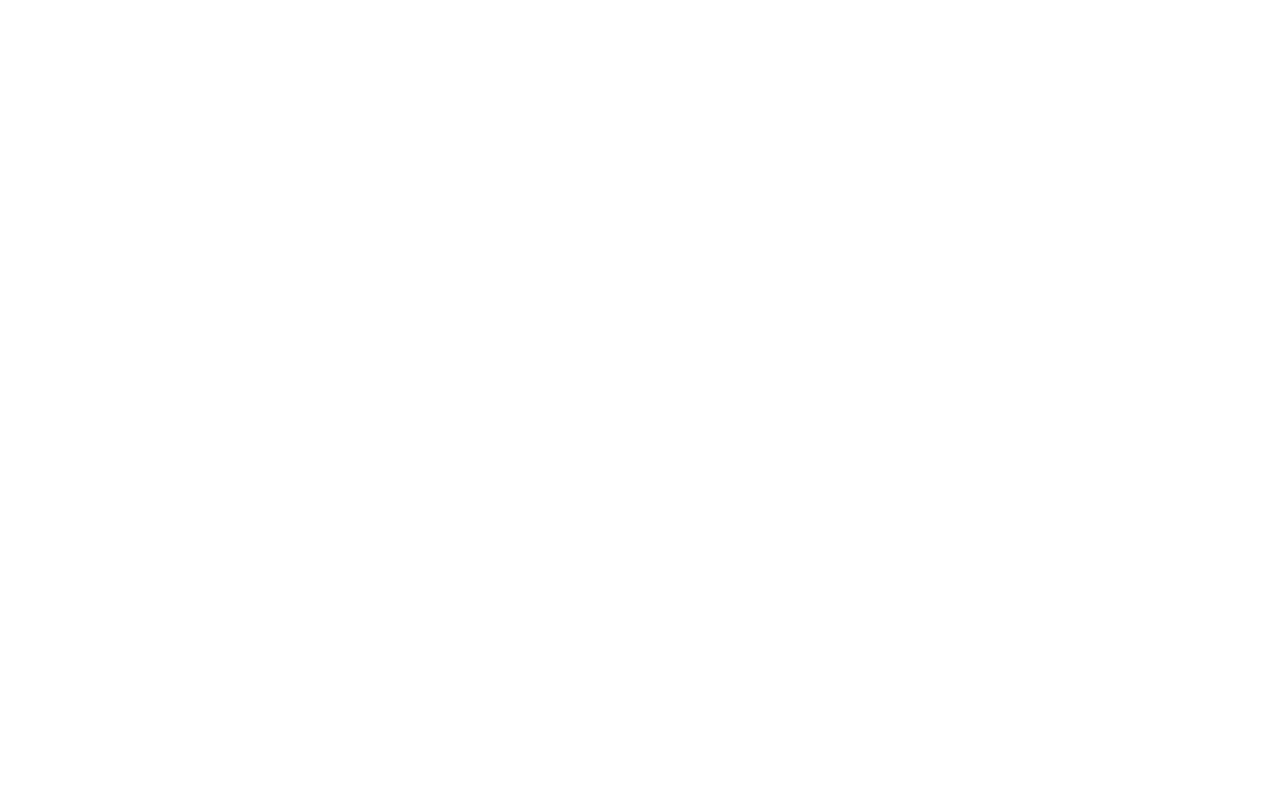
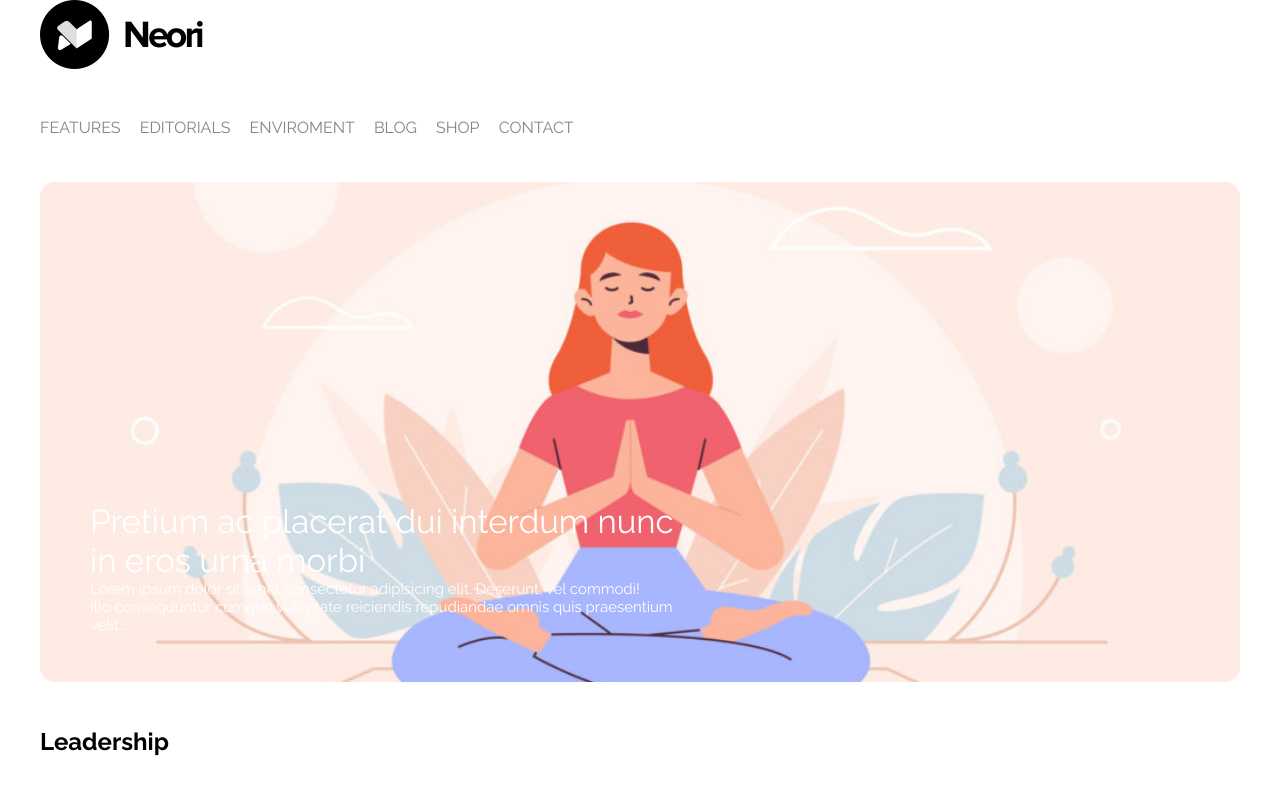
Before and after one commit to maldrek3103/htmlcss-wp, a plain HTML site: page index.html in a window 1280 px wide. Drawn offline with Linux system fonts and the light colour scheme.

Commit message:
Made header section

```diff
--- a/index.html
+++ b/index.html
@@ -5,12 +5,53 @@
     <meta charset="UTF-8">
     <meta http-equiv="X-UA-Compatible" content="IE=edge">
     <meta name="viewport" content="width=device-width, initial-scale=1.0">
+    <link rel="preconnect" href="https://fonts.gstatic.com">
+    <link href="https://fonts.googleapis.com/css2?family=Raleway:wght@100;200;300;400;500;600;700;800;900&display=swap"
+        rel="stylesheet">
     <link rel="stylesheet" href="style.css">
     <title>Neori</title>
 </head>
 
-<body>
+<body class="container">
 
+    <!-- Header -->
+    <header class="main-header">
+
+        <!-- Logo -->
+        <div class="logo">
+            <img src="./img/logo.png" alt="Neori">
+        </div>
+
+        <!-- Navbar -->
+        <nav id="navbar">
+            <ul>
+                <li><a href="#">Features</a></li>
+                <li><a href="#">Editorials</a></li>
+                <li><a href="#">Enviroment</a></li>
+                <li><a href="#">Blog</a></li>
+                <li><a href="#">Shop</a></li>
+                <li><a href="#">Contact</a></li>
+            </ul>
+        </nav>
+
+    </header>
+
+    <!-- Hero -->
+    <div class="hero">
+        <div class="hero-text">
+            <h1>Pretium ac placerat dui interdum nunc in eros urna morbi</h1>
+            <p>Lorem ipsum dolor sit amet consectetur adipisicing elit. Deserunt, vel commodi!<br> Illo consequuntur
+                cumque
+                voluptate reiciendis repudiandae omnis quis praesentium velit...</p>
+        </div>
+    </div>
+
+    <!-- Main -->
+    <div class="main">
+        <h2 class="main-header">Leadership</h2>
+    </div>
 </body>
 
+
+
 </html>
--- a/style.css
+++ b/style.css
@@ -4,6 +4,10 @@
     margin: 0;
     padding: 0;
     box-sizing: border-box;
+}
+
+body{
+    font-family: 'Raleway', sans-serif;
 }
 
 /* Utility */
@@ -15,6 +19,63 @@
 }
 
 .container{
-    max-width: 800px;
+    max-width: 1200px;
     margin: 0 auto;
 }
+
+a{
+    text-decoration: none;
+    color: #858585;
+}
+
+/* Header */
+.logo{
+    margin-bottom: 45px;
+}
+
+.logo img{
+    width: 163px;
+    height: 69px;
+}
+#navbar{
+    margin-bottom: 45px;
+}
+#navbar ul{
+    list-style-type: none;
+}
+
+ul li{
+    display: inline-block;
+    margin-right: 15px;
+    text-transform: uppercase;
+}
+
+/* Hero */
+
+.hero{
+    height: 500px;
+    width: 100%;
+    background-image: url(./img/banner.jpg);
+    background-repeat: no-repeat;
+    background-size: cover;
+    background-position: center;
+    border-radius: 15px;
+    padding: 320px 50px 70px 50px;
+    color: white;
+    margin-bottom: 45px;
+}
+
+.hero-text{
+    width: 600px;
+}
+
+.hero h1{
+    font-size: 33px;
+    font-weight: 400;
+}
+
+.hero p{
+    font-size: 15px;
+}
+
+/* Main */
```
